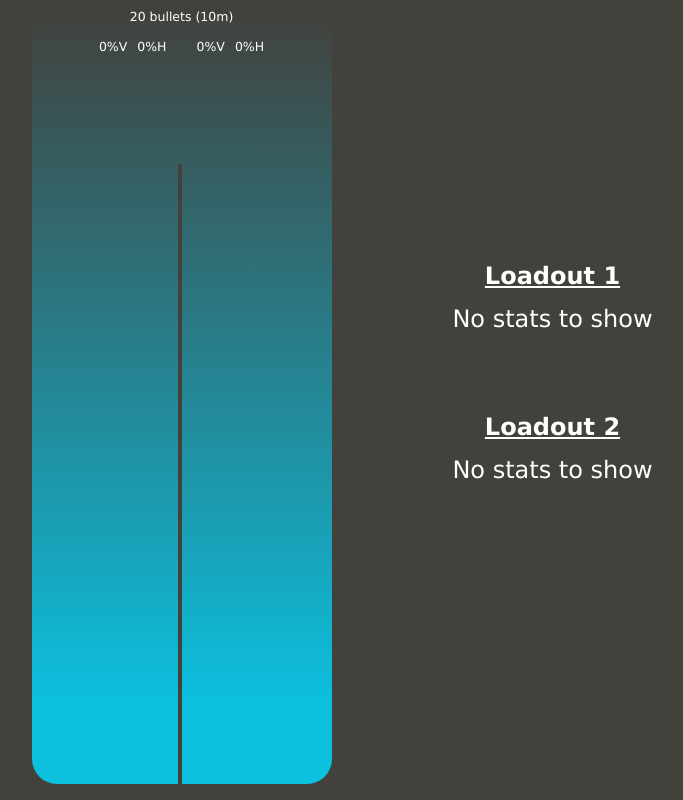
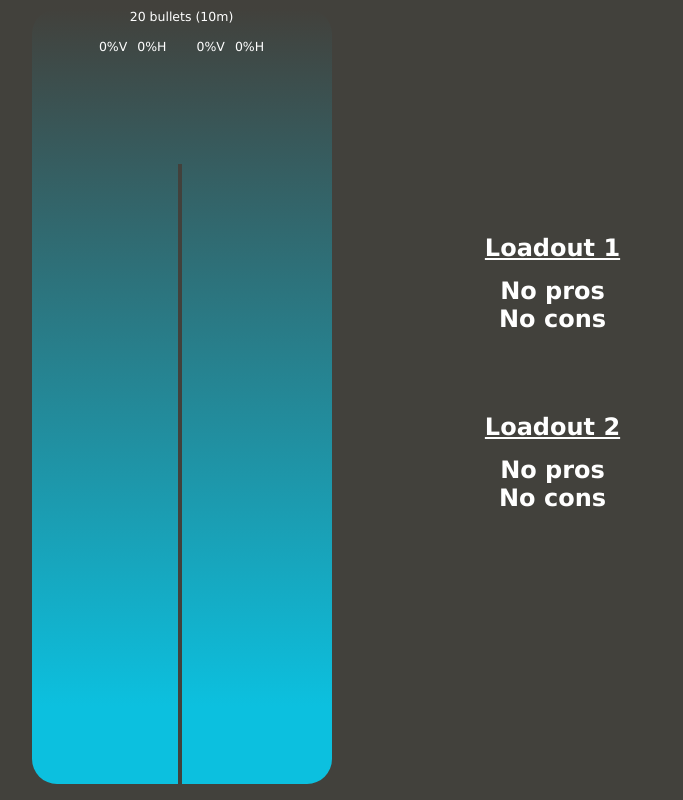
Before and after one commit to LenardLn/GMS, a React (Vite) app: page /calculator in a window 1280 px wide. Shown: the part 871-1671 px from the top of the page, without its empty margins (256-939 px from the left). Built offline with nearby package versions, Linux system fonts and the light colour scheme.

Commit message:
fixing the angled grip no stats bug and updating the lightweight grip

```diff
--- a/public/data.json
+++ b/public/data.json
@@ -94,7 +94,8 @@
         "-20% Sway control when breathing",
         "-10% Muzzle rise control",
         "-20% Recoil recovery after single shot",
-        "-30% Initial shot recoil"
+        "-30% Initial shot recoil",
+        "(Passive) -5% Vertical & Horizontal"
       ],
       "img": "/assets/lightweight_grip.webp"
     },
--- a/src/components/GameGrid.tsx
+++ b/src/components/GameGrid.tsx
@@ -201,13 +201,17 @@ const GameGrid = () => {
                     <p key={index}>{pro}</p>
                   ))
                 ) : (
-                  <p>No stats to show</p>
+                  <p style={{ fontWeight: "bold" }}> No pros</p>
                 )}
               </div>
               <div>
-                {getProsAndCons("loadout1").cons.map((con, index) => (
-                  <p key={index}>{con}</p>
-                ))}
+                {getProsAndCons("loadout1").cons.length > 0 ? (
+                  getProsAndCons("loadout1").cons.map((pro, index) => (
+                    <p key={index}>{pro}</p>
+                  ))
+                ) : (
+                  <p style={{ fontWeight: "bold" }}>No cons</p>
+                )}
               </div>
             </div>
 
@@ -221,13 +225,17 @@ const GameGrid = () => {
                     <p key={index}>{pro}</p>
                   ))
                 ) : (
-                  <p>No stats to show</p>
+                  <p style={{ fontWeight: "bold" }}>No pros</p>
                 )}
               </div>
               <div>
-                {getProsAndCons("loadout2").cons.map((con, index) => (
-                  <p key={index}>{con}</p>
-                ))}
+                {getProsAndCons("loadout2").cons.length > 0 ? (
+                  getProsAndCons("loadout2").cons.map((pro, index) => (
+                    <p key={index}>{pro}</p>
+                  ))
+                ) : (
+                  <p style={{ fontWeight: "bold" }}>No cons</p>
+                )}
               </div>
             </div>
           </div>
```
